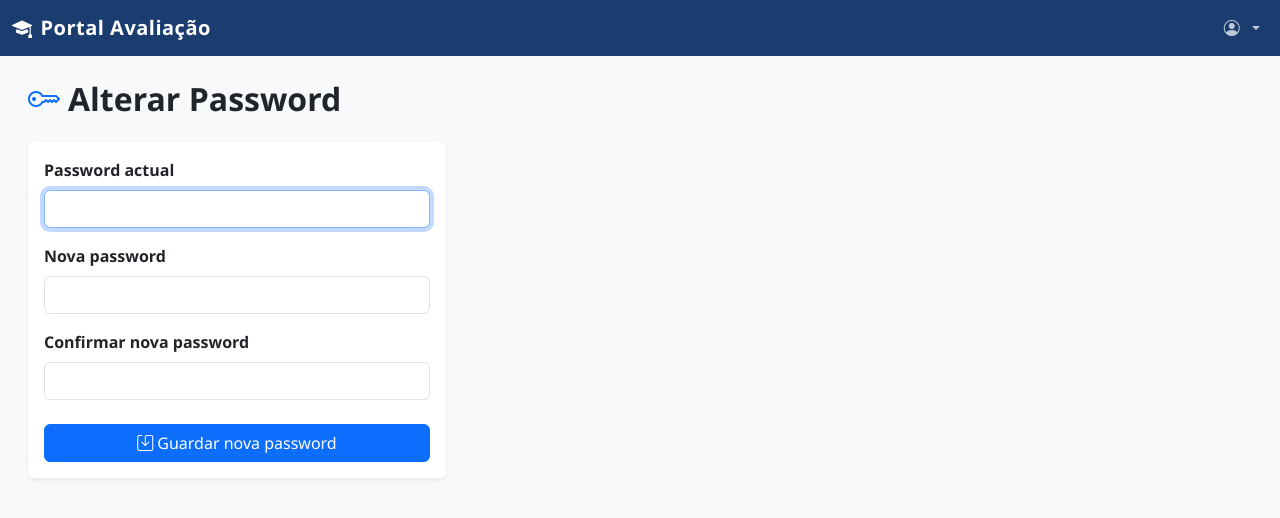
After one commit to macoutinho-hub/portal-avaliacao, a Flask app: template templates/alterar_password.html in a window 1280 px wide. The commit adds this page. Shown: the top 518 px of the page. Run offline with Flask 3, Linux system fonts and the light colour scheme; the template is opened without the code that fills it, so the values that code supplies are empty.

Commit message:
alterar password

```diff
--- a/app.py
+++ b/app.py
@@ -202,6 +202,35 @@ def login():
 def logout():
     session.clear()
     return redirect(url_for("login"))
+
+@app.route("/alterar-password", methods=["GET", "POST"])
+@login_required
+def alterar_password():
+    if request.method == "POST":
+        atual    = request.form.get("password_atual", "")
+        nova     = request.form.get("nova_password", "")
+        confirma = request.form.get("confirmar_password", "")
+
+        if nova != confirma:
+            flash("As passwords não coincidem.", "danger")
+            return redirect(url_for("alterar_password"))
+        if len(nova) < 6:
+            flash("A nova password deve ter pelo menos 6 caracteres.", "danger")
+            return redirect(url_for("alterar_password"))
+
+        db = get_db()
+        user = db.execute("SELECT * FROM users WHERE id=?", (session["user_id"],)).fetchone()
+        if not check_password_hash(user["password"], atual):
+            flash("Password actual incorrecta.", "danger")
+            return redirect(url_for("alterar_password"))
+
+        db.execute("UPDATE users SET password=? WHERE id=?",
+                   (generate_password_hash(nova), session["user_id"]))
+        db.commit()
+        flash("Password alterada com sucesso.", "success")
+        return redirect(url_for("dashboard"))
+
+    return render_template("alterar_password.html")
 
 def calcular_alunos_info(db, turma, ano=None):
     """Devolve lista de alunos com média e nº de negativas para uma turma (base)."""
--- /dev/null
+++ b/templates/alterar_password.html
@@ -0,0 +1,28 @@
+{% extends "base.html" %}
+{% block title %}Alterar Password{% endblock %}
+{% block content %}
+<div class="px-3" style="max-width:450px">
+  <h2 class="fw-bold mb-4"><i class="bi bi-key me-2 text-primary"></i>Alterar Password</h2>
+  <div class="card border-0 shadow-sm">
+    <div class="card-body">
+      <form method="post">
+        <div class="mb-3">
+          <label class="form-label fw-semibold">Password actual</label>
+          <input type="password" name="password_atual" class="form-control" required autofocus>
+        </div>
+        <div class="mb-3">
+          <label class="form-label fw-semibold">Nova password</label>
+          <input type="password" name="nova_password" class="form-control" required minlength="6">
+        </div>
+        <div class="mb-4">
+          <label class="form-label fw-semibold">Confirmar nova password</label>
+          <input type="password" name="confirmar_password" class="form-control" required minlength="6">
+        </div>
+        <button type="submit" class="btn btn-primary w-100">
+          <i class="bi bi-save me-1"></i>Guardar nova password
+        </button>
+      </form>
+    </div>
+  </div>
+</div>
+{% endblock %}
--- a/templates/base.html
+++ b/templates/base.html
@@ -76,14 +76,20 @@
           </ul>
         </li>
         {% endif %}
-        <li class="nav-item">
-          <span class="nav-link text-light opacity-75">
+        <li class="nav-item dropdown">
+          <a class="nav-link dropdown-toggle text-light opacity-75" href="#" data-bs-toggle="dropdown">
             <i class="bi bi-person-circle me-1"></i>{{ session.nome }}
-            {% if session.turma %}<span class="badge-turma ms-1">{{ session.turma }}</span>{% endif %}
-          </span>
-        </li>
-        <li class="nav-item">
-          <a class="nav-link btn btn-sm btn-outline-light px-3" href="{{ url_for('logout') }}">Sair</a>
+            {% if session.turma %}<span class="badge-turma ms-1">{{ session.turma.split(',')[0] }}</span>{% endif %}
+          </a>
+          <ul class="dropdown-menu dropdown-menu-end">
+            <li><a class="dropdown-item" href="{{ url_for('alterar_password') }}">
+              <i class="bi bi-key me-2"></i>Alterar Password
+            </a></li>
+            <li><hr class="dropdown-divider"></li>
+            <li><a class="dropdown-item" href="{{ url_for('logout') }}">
+              <i class="bi bi-box-arrow-right me-2"></i>Sair
+            </a></li>
+          </ul>
         </li>
       </ul>
     </div>
```
